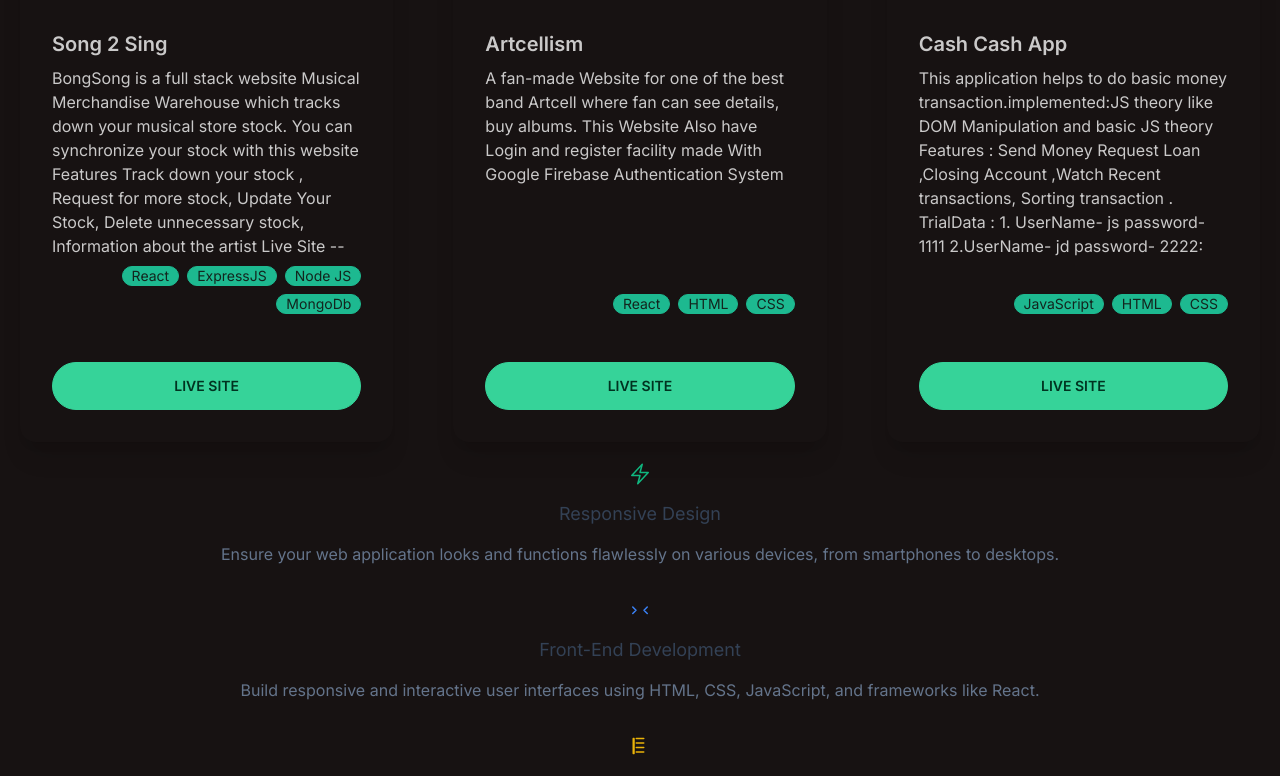
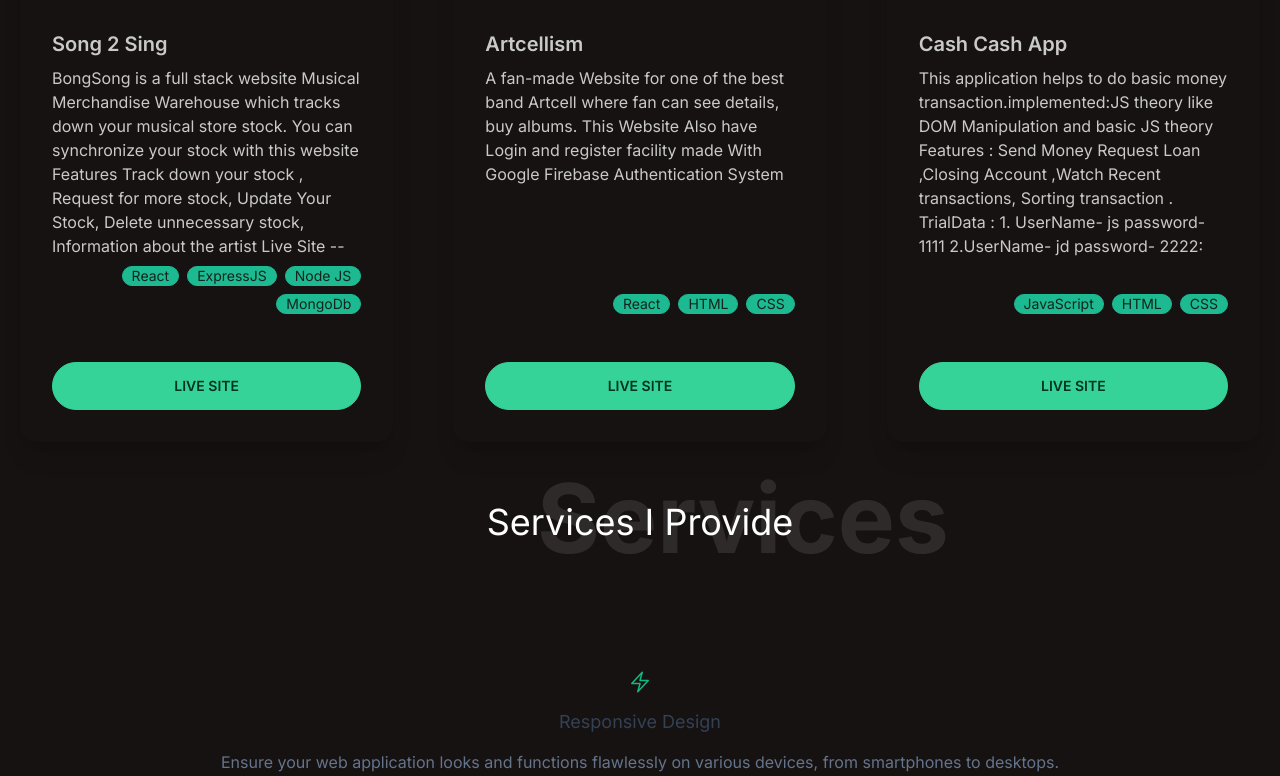
Before and after one commit to MonzurAlam-Git/portfolio_next, a Next.js app: page / in a window 1280 px wide. Shown: the part 2014-2790 px from the top of the page. Built offline with nearby package versions, Linux system fonts and the light colour scheme.

Commit message:
services repaired

```diff
--- a/src/app/Components/ReUsable.jsx/ForegroundText.jsx
+++ b/src/app/Components/ReUsable.jsx/ForegroundText.jsx
@@ -4,12 +4,12 @@
   const { parentText, childText } = children;
   return (
     <div className="mt-10">
-      <div class=" flex items-center justify-center ">
-        <div class="relative">
+      <div className=" flex items-center justify-center ">
+        <div className="relative">
           {/* highlighted Text */}
-          <h1 class="text-4xl  text-white relative z-10">{parentText}</h1>
+          <h1 className="text-4xl  text-white relative z-10">{parentText}</h1>
           {/*Background Text */}
-          <h1 class="text-8xl font-bold text-white opacity-10  top-0 left-0 transform -translate-y-3/4 translate-x-1/4">
+          <h1 className="text-8xl font-bold text-white opacity-10  top-0 left-0 transform -translate-y-3/4 translate-x-1/4">
             {childText}
           </h1>
         </div>
--- a/src/app/Components/Services.jsx
+++ b/src/app/Components/Services.jsx
@@ -1,10 +1,15 @@
 import React from "react";
+import ForegroundText from "./ReUsable.jsx/ForegroundText";
 
 const Services = () => {
   return (
     <>
       {/* Component: Feature items with icon, title, and text */}
-      <div className="flex flex-col items-center gap-8 text-center">
+      <div className="flex flex-col items-center gap-8 text-center mb-10">
+        <ForegroundText
+          parentText="Services I Provide"
+          childText="Services"
+        ></ForegroundText>
         {/* Service 1: Responsive Design */}
         <div className="flex flex-col items-center gap-4">
           <div className="flex items-center text-emerald-500">
```
